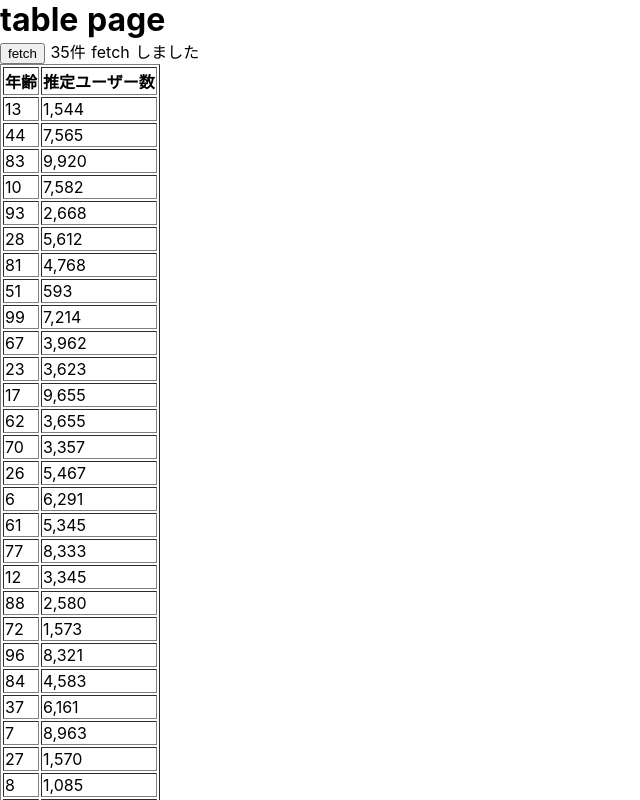
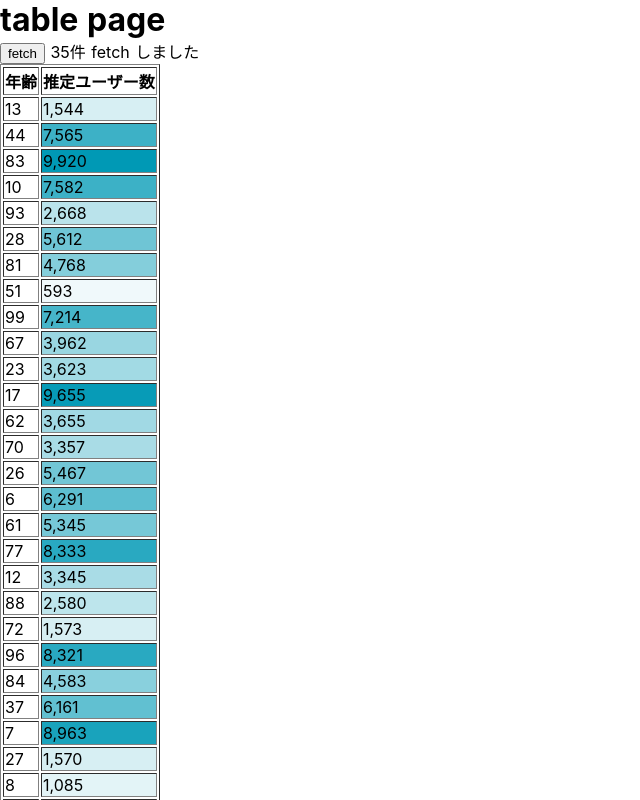
Before and after one commit to shun91/nuxt-json-to-table, a Nuxt app: page /table in a window 1280 px wide. Shown: the top 800 px of the page, without its empty margins (0-640 px from the left). Built offline with nearby package versions, Linux system fonts and the light colour scheme.

Commit message:
👍 The larger the value, the darker the cell background color

```diff
--- a/pages/table.vue
+++ b/pages/table.vue
@@ -12,7 +12,9 @@
         </tr>
         <tr v-for="item in items" :key="item.age">
           <td>{{ item.age }}</td>
-          <td>{{ item.users | format }}</td>
+          <td :style="backgroundColor(item.users)">
+            {{ item.users | format }}
+          </td>
         </tr>
       </table>
     </template>
@@ -58,6 +60,10 @@ export default {
   computed: {
     length() {
       return this.items.length
+    },
+
+    max() {
+      return Math.max(...this.items.map(x => x.users))
     }
   },
 
@@ -70,6 +76,12 @@ export default {
       this.loading = true
       this.items = await getJson()
       this.loading = false
+    },
+
+    backgroundColor(n) {
+      const ratio = n / this.max
+      const backgroundColor = `rgba(0, 153, 181, ${ratio})`
+      return { backgroundColor }
     }
   }
 }
```
